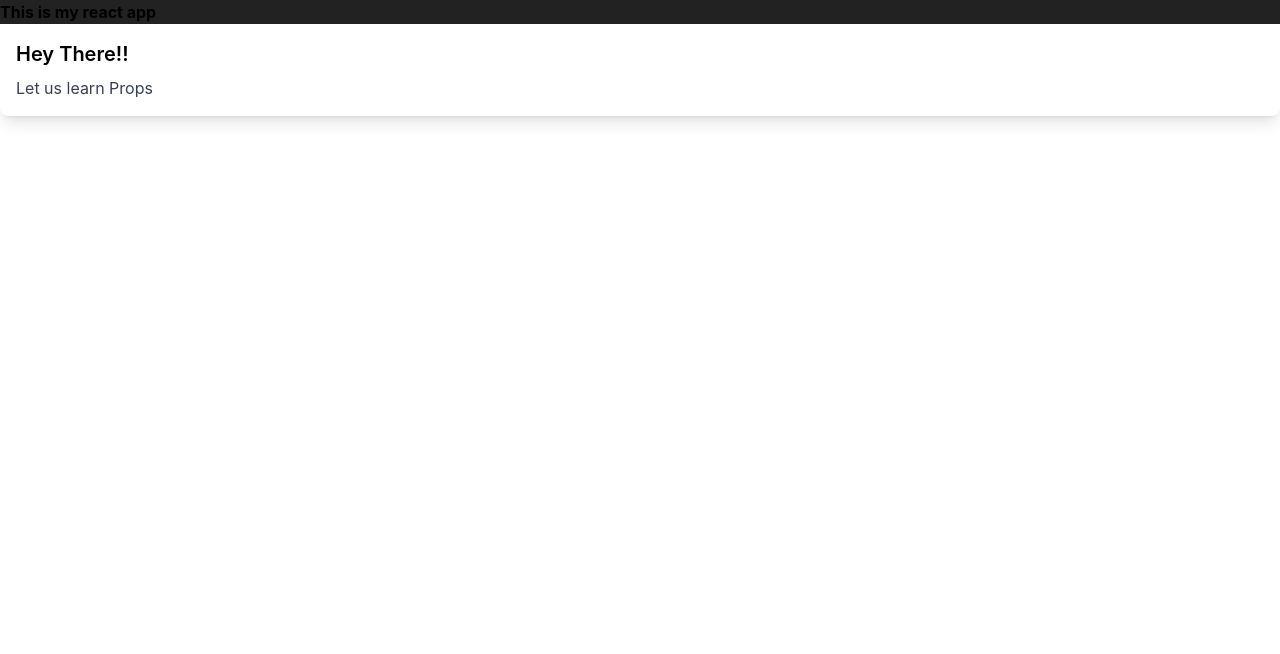
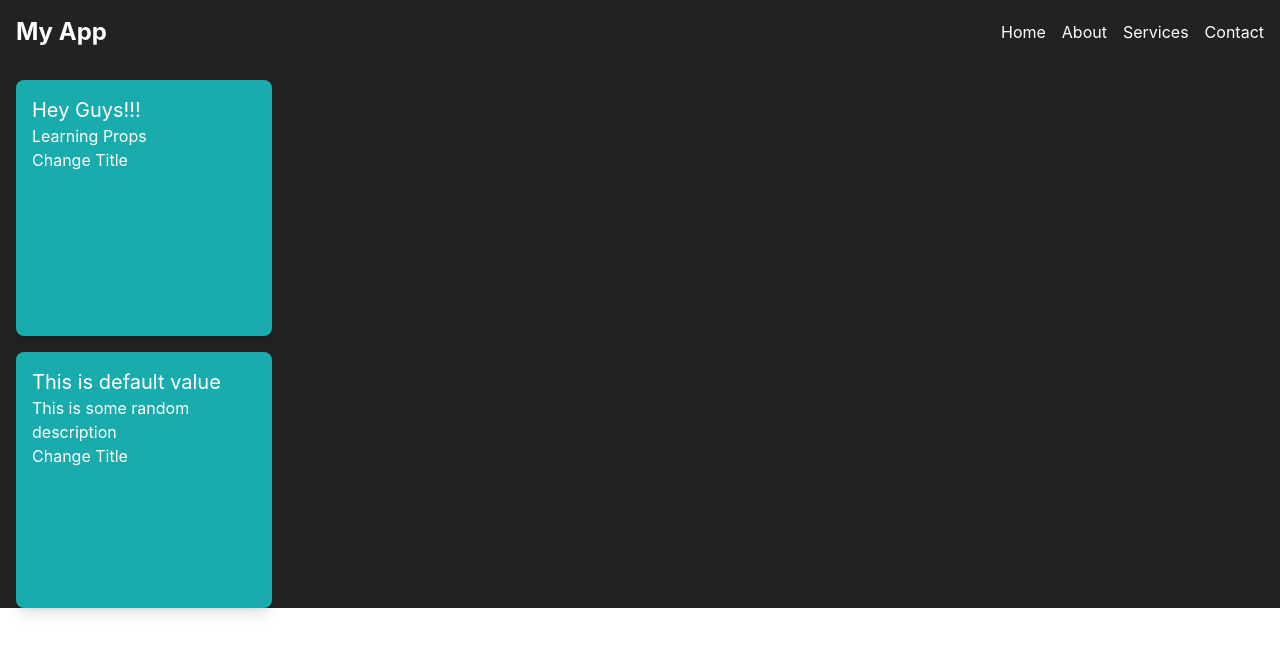
Before and after one commit to Kaustubh0511/Pract_React, a React (Create React App) app: page / in a window 1280 px wide. Shown: the top 654 px of the page. Built offline with nearby package versions, Linux system fonts and the light colour scheme.

Commit message:
Props Learning Over

```diff
--- a/src/App.js
+++ b/src/App.js
@@ -1,11 +1,18 @@
+import {useState} from 'react';
 import Header from "./components/Header";
 import Card from "./Card";
 
 function App() {
+  let [titleName,setTitleName] = useState('Hey Guys!!!');
+
+  const change = () =>{
+      setTitleName("What's up buddy");
+  }
   return (
-    <div className="App">
+    <div class="bg-[#222]">
       <Header/>
-      <Card/>
+      <Card title={titleName} description="Learning Props" changeTitle={change}/>
+      <Card />
     </div>
   );
 }
--- a/src/Card.js
+++ b/src/Card.js
@@ -1,10 +1,18 @@
-const Card =() =>{
+function Card(props){
     return(
-        <div class="bg-white rounded-lg shadow-lg p-4">
-            <h4 class="text-xl font-semibold mb-2">Hey There!!</h4>
-            <p class="text-gray-700">Let us learn Props</p>
+        <div class="bg-[#1AACAC] rounded-lg shadow-lg p-4 m-4 w-64 h-64">
+            <h4 class="text-xl text-white">{props.title}</h4>
+            <p class="text-white">{props.description}</p>
+            <button class="text-white" onClick={props.changeTitle}>Change Title</button>
         </div>
     )
 }
 
+Card.defaultProps={
+    title:"This is default value",
+    description:"This is some random description",
+    changeTitle:() => { }
+}
+
+
 export default Card;
--- a/src/components/Header.js
+++ b/src/components/Header.js
@@ -3,7 +3,7 @@ import NavBar from './NavBar';
 
 const Header = () =>{
     return(
-        <div>
+        <div class='bg-[#222]'>
         <NavBar/>
         </div>
     )
--- a/src/components/NavBar.js
+++ b/src/components/NavBar.js
@@ -1,10 +1,22 @@
 
-const NavBar = () => {
-    return(
-        <div class="bg-[#222] font-bold text-size:xl">
-            <p class=''>This is my react app</p>
+import React from 'react';
+
+const Navbar = () => {
+  return (
+    <nav class ="p-4">
+      <div class ="container mx-auto">
+        <div class ="flex justify-between items-center">
+          <div class ="text-white text-2xl font-bold">My App</div>
+          <ul class ="flex space-x-4">
+            <li><a href="" class ="text-white">Home</a></li>
+            <li><a href="" class ="text-white">About</a></li>
+            <li><a href="" class ="text-white">Services</a></li>
+            <li><a href="" class ="text-white">Contact</a></li>
+          </ul>
         </div>
-    )
-}
+      </div>
+    </nav>
+  );
+};
 
-export default NavBar;
+export default Navbar;
```
